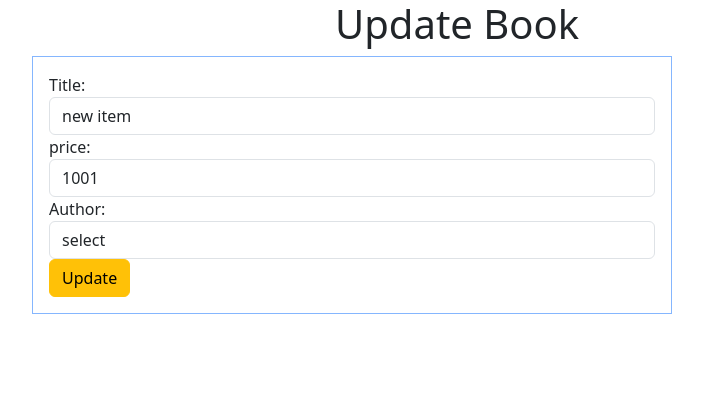
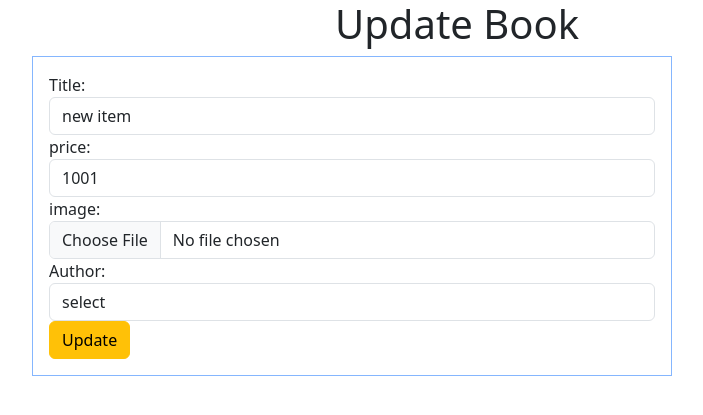
Before and after one commit to akashmuraliNEW/bookProject, a Django app: page /update_book/11/ in a window 1280 px wide. Shown: the top 415 px of the page, without its empty margins (288-991 px from the left). Run offline with Django 4.2, Linux system fonts and the light colour scheme; data comes from the database, SQL or seed files in the repository.

Commit message:
"Updated views.py to handle file uploads, modified settings.py for static files, and updated update_book.html template to include image upload field."

```diff
--- a/bookApp/views.py
+++ b/bookApp/views.py
@@ -30,7 +30,7 @@ def update_books(request,id):
     # print(book)
     if request.method == 'POST':
         book.title = request.POST['title']
-        book.image = request.POST['image']
+        book.image = request.FILES.get['image']
         print(book.title)
         book.price = request.POST['price']
         author_name = request.POST['author']
--- a/bookProject/settings.py
+++ b/bookProject/settings.py
@@ -129,10 +129,10 @@ USE_TZ = True
 STATIC_URL = 'static/'
 
 STATIC_ROOT = BASE_DIR/'static'
-# STATICFILES_DIRS = [
-#     os.path.join(BASE_DIR, 'static'), #locally
+#STATICFILES_DIRS = [
+  #  os.path.join(BASE_DIR, 'static'), #locally
 
-# ]
+#]
 
 
 
--- a/templates/admin/update_book.html
+++ b/templates/admin/update_book.html
@@ -17,6 +17,8 @@
         <input type="text" class="form-control" id="title" name="title" value="{{book.title}}"required>
         <label for="price">price:</label>
         <input type="text" class="form-control w-3" name="price" value="{{book.price}}">
+        <label for="Author">image:</label>
+        <input type="file" class="form-control w-3" name="image">
         <label for="Author">Author:</label>
         <select class="form-control" id="author" name="author">
 
```
